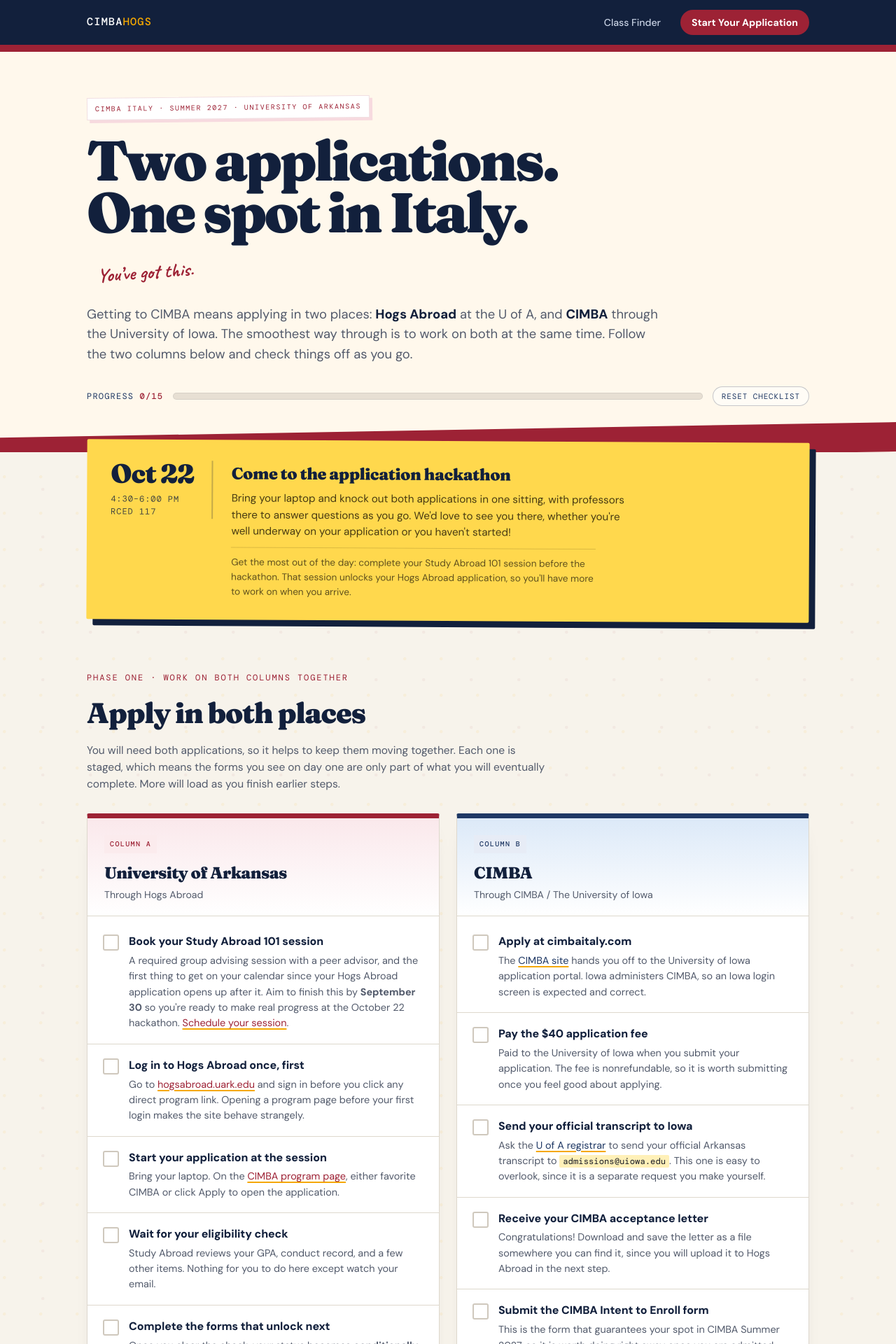
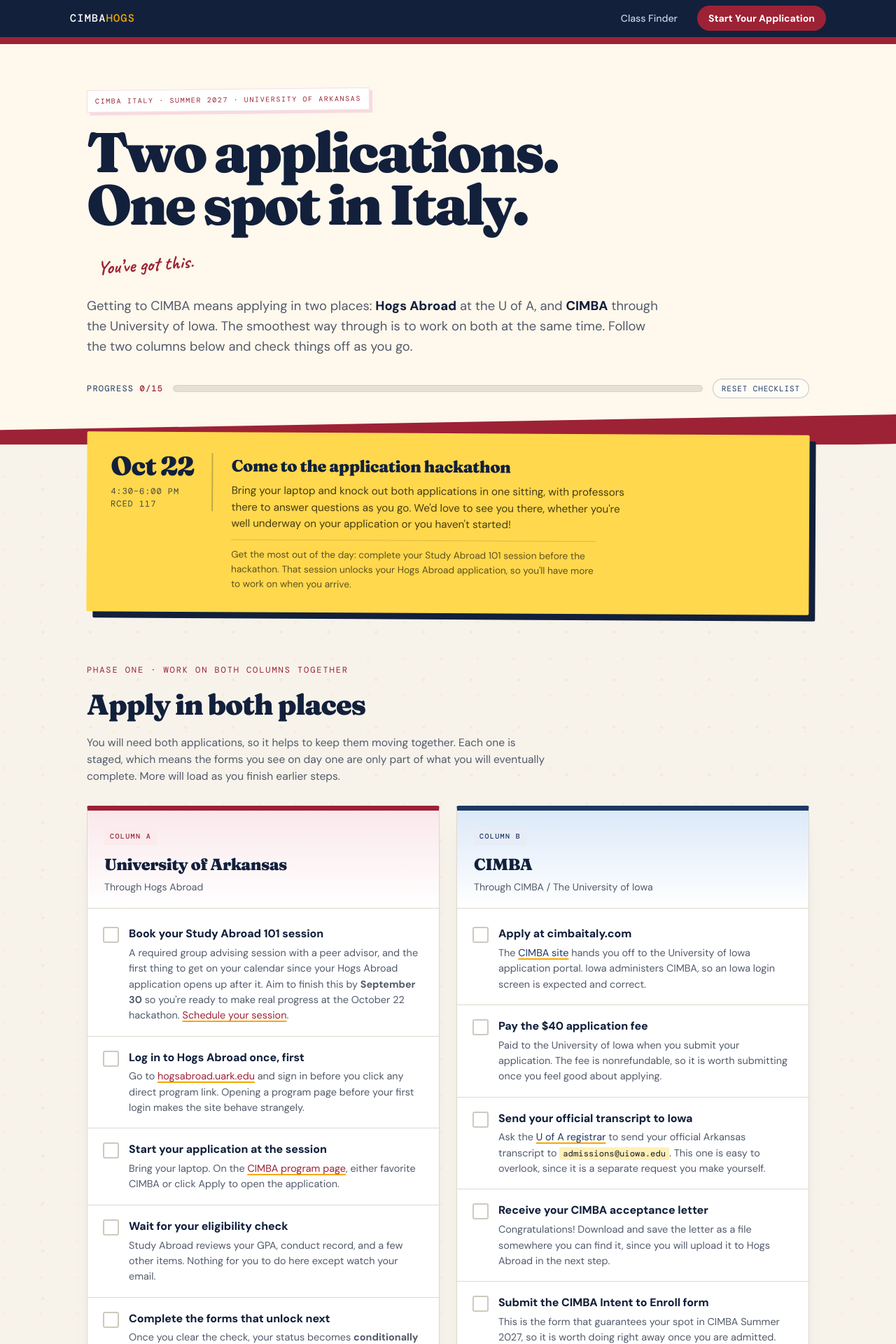
Before and after one commit to profsarahgrace/cimbahogs, a Jekyll site: the page built from summer27application/index.html, in a window 1280 px wide. Shown: the top 1920 px of the page at 70% size. Built offline with Jekyll 4.4.1, drawn with Linux system fonts in a browser that asks for light colours.

Commit message:
Unify site nav across all pages
- One .sitenav-inner definition (14px padding, 1080px width) instead of borrowing each page's .wrap
- Current-page link is gold + bold everywhere (was white on the application page)
- Link/CTA hover transition includes background on every page
- Nav hidden in print on every page
- Mobile menu padding the same on every page
- Drop nav_wrap option and per-page nav overrides

Co-Authored-By: Claude Sonnet 5 <noreply@anthropic.com>

```diff
--- a/_includes/nav.html
+++ b/_includes/nav.html
@@ -1,5 +1,5 @@
 <nav class="sitenav" id="sitenav">
-  <div class="{% unless page.nav_wrap == false %}wrap {% endunless %}sitenav-inner">
+  <div class="sitenav-inner">
     <a href="/" class="sitenav-logo">Cimba<span>Hogs</span></a>
     <button class="sitenav-toggle" aria-label="Menu" aria-expanded="false" aria-controls="sitenav-links">
       <span></span><span></span><span></span>
--- a/assets/css/nav.css
+++ b/assets/css/nav.css
@@ -11,6 +11,9 @@
   align-items: center;
   justify-content: space-between;
   gap: 20px;
+  width: min(1080px, calc(100% - 40px));
+  margin: 0 auto;
+  padding: 14px 0;
 }
 .sitenav-logo {
   font-family: "DM Mono",monospace;
@@ -39,7 +42,7 @@
   font-weight: 500;
   color: #C8D2E4;
   text-decoration: none;
-  transition: color .15s;
+  transition: color .15s, background .15s;
   white-space: nowrap;
 }
 .sitenav-links a:hover {
@@ -47,6 +50,7 @@
 }
 .sitenav-links a[aria-current="page"] {
   color: var(--gold);
+  font-weight: 700;
 }
 .sitenav-links a.sitenav-cta {
   background: var(--razor);
@@ -122,3 +126,9 @@
     text-align: center;
   }
 }
+
+@media print {
+  .sitenav {
+    display: none;
+  }
+}
--- a/classfinder/index.html
+++ b/classfinder/index.html
@@ -4,7 +4,6 @@ title: "Find Your CIMBA Classes | Summer 2027"
 description: "Explore CIMBA Italy Summer 2027 classes and see how each course is expected to transfer to the University of Arkansas."
 css: "/classfinder/classfinder.css"
 viewport: "width=device-width, initial-scale=1, viewport-fit=cover"
-nav_wrap: false
 seo: true
 og_type: "website"
 og_description: "See how each CIMBA Italy Summer 2027 class is expected to transfer to the University of Arkansas, filtered by your major."
--- a/summer27application/summer27application.css
+++ b/summer27application/summer27application.css
@@ -53,28 +53,6 @@ button,input,select,textarea{font-family:inherit;}
   margin:0 auto;
   padding-left:24px;
   padding-right:24px;
-}
-
-/* ---------- sitewide nav ---------- */
-
-.sitenav .wrap {
-  padding-top: 0;
-  padding-bottom: 0;
-}
-
-.sitenav-inner {
-  min-height: 64px;
-}
-
-.sitenav-logo:hover {
-  color: #fff;
-}
-
-.sitenav-links a {
-  transition: color .15s,background .15s;
-}
-.sitenav-links a[aria-current="page"] {
-  color: #fff;
 }
 
 /* ---------- shared type ---------- */
@@ -711,10 +689,6 @@ ul.faculty a{
   .gotchas{box-shadow:7px 7px 0 var(--coral);}
 }
 
-@media (max-width:700px){
-  .sitenav-links{padding:8px 20px 24px;}
-}
-
 @media (max-width:520px){
   .wrap{
     padding-left:18px;
@@ -775,8 +749,6 @@ ul.faculty a{
     background:#fff;
     font-size:11pt;
   }
-
-  .sitenav{display:none;}
 
   header.masthead{
     background:#fff;
```
Also changed, not shown: assets/css/home.css (+0 -10 lines), classfinder/classfinder.css (+0 -11 lines).
